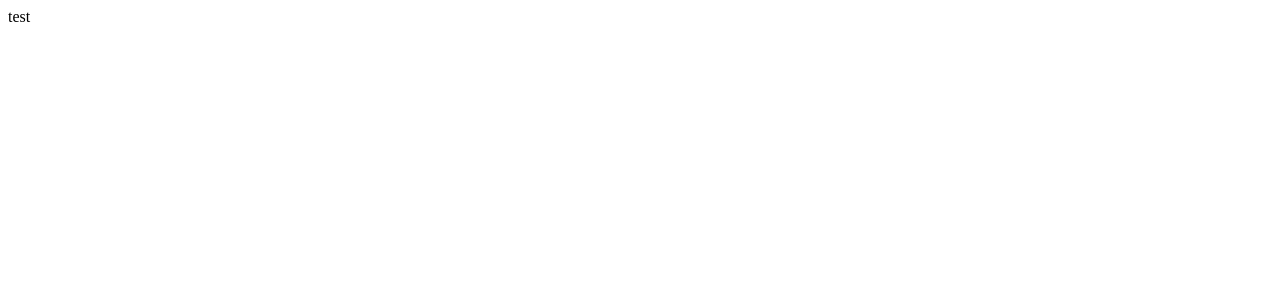
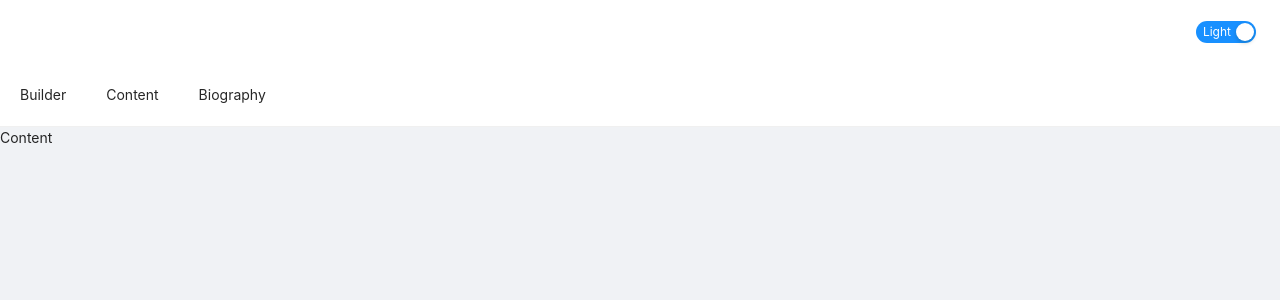
Before and after one commit to GhazalehEslamifard/ARTBEES-test-app, a React (Create React App) app: page / in a window 1280 px wide. Shown: the top 300 px of the page. Built offline with nearby package versions, Linux system fonts and the light colour scheme.

Commit message:
Implement store using Redux-toolkit and define antd layouts

```diff
--- a/package.json
+++ b/package.json
@@ -3,6 +3,8 @@
   "version": "0.1.0",
   "private": true,
   "dependencies": {
+    "@emotion/react": "^11.10.4",
+    "@emotion/styled": "^11.10.4",
     "@reduxjs/toolkit": "^1.8.5",
     "@testing-library/jest-dom": "^5.14.1",
     "@testing-library/react": "^13.0.0",
@@ -12,6 +14,7 @@
     "@types/react": "^18.0.0",
     "@types/react-dom": "^18.0.0",
     "@types/react-redux": "^7.1.24",
+    "antd": "^4.23.3",
     "react": "^18.2.0",
     "react-dom": "^18.2.0",
     "react-redux": "^8.0.4",
--- a/src/App.tsx
+++ b/src/App.tsx
@@ -1,5 +1,54 @@
-function App() {
-  return <div className="App">test</div>;
+import { Switch, Layout, Menu, PageHeader, Row, Col } from "antd";
+import React, { useCallback } from "react";
+
+import { useAppDispatch, useAppSelector } from "./store/hooks";
+import { changeTheme, selectTheme } from "./store/reducer";
+import { StyledLayout } from "./styles";
+
+const navItem: { title: string; id: number }[] = [
+  { title: "Builder", id: 1 },
+  { title: "Content", id: 2 },
+  { title: "Biography", id: 3 },
+];
+
+function App(): React.ReactElement {
+  const theme = useAppSelector(selectTheme);
+  const dispatch = useAppDispatch();
+  const { Header, Content } = Layout;
+
+  const handleThemeChange = useCallback(() => {
+    dispatch(changeTheme(!theme.isInDarkMode));
+  }, [theme.isInDarkMode]);
+
+  return (
+    <StyledLayout>
+      <Header>
+        <PageHeader
+          ghost={false}
+          extra={[
+            <Switch
+              title="Switch theme"
+              checkedChildren="Light"
+              unCheckedChildren="Dark"
+              key="theme"
+              checked={!theme.isInDarkMode}
+              onChange={handleThemeChange}
+            />,
+          ]}
+        />
+        <Menu mode="horizontal">
+          {navItem.map((item) => (
+            <Menu.Item key={item.id}>{item.title}</Menu.Item>
+          ))}
+        </Menu>
+      </Header>
+      <Content>
+        <Row>
+          <Col>Content</Col>
+        </Row>
+      </Content>
+    </StyledLayout>
+  );
 }
 
 export default App;
--- a/src/index.tsx
+++ b/src/index.tsx
@@ -1,15 +1,23 @@
+import { Global } from "@emotion/react";
 import React from "react";
 import ReactDOM from "react-dom/client";
+import { Provider } from "react-redux";
+import "antd/dist/antd.min.css";
 
 import App from "./App";
 import reportWebVitals from "./reportWebVitals";
+import { store } from "./store";
+import { globalStyles } from "./styles";
 
 const root = ReactDOM.createRoot(
   document.getElementById("root") as HTMLElement
 );
 root.render(
   <React.StrictMode>
-    <App />
+    <Provider store={store}>
+      <Global styles={globalStyles} />
+      <App />
+    </Provider>
   </React.StrictMode>
 );
 
--- /dev/null
+++ b/src/store/hooks.ts
@@ -0,0 +1,6 @@
+import { TypedUseSelectorHook, useDispatch, useSelector } from "react-redux";
+
+import type { RootState, AppDispatch } from "./";
+
+export const useAppDispatch: () => AppDispatch = useDispatch;
+export const useAppSelector: TypedUseSelectorHook<RootState> = useSelector;
--- /dev/null
+++ b/src/store/index.ts
@@ -0,0 +1,12 @@
+import { configureStore } from "@reduxjs/toolkit";
+
+import themeReducer from "./reducer";
+
+export const store = configureStore({
+  reducer: {
+    theme: themeReducer,
+  },
+});
+
+export type RootState = ReturnType<typeof store.getState>;
+export type AppDispatch = typeof store.dispatch;
--- /dev/null
+++ b/src/store/reducer.ts
@@ -0,0 +1,26 @@
+import { createSlice, PayloadAction } from "@reduxjs/toolkit";
+
+import { RootState } from "./";
+
+export interface ThemeState {
+  isInDarkMode: boolean;
+}
+
+const initialState: ThemeState = {
+  isInDarkMode: false,
+};
+
+const themeSlice = createSlice({
+  name: "theme",
+  initialState,
+  reducers: {
+    changeTheme: (state, action: PayloadAction<boolean>) => {
+      state.isInDarkMode = action.payload;
+    },
+  },
+});
+
+export const selectTheme = (state: RootState) => state.theme;
+export const { changeTheme } = themeSlice.actions;
+
+export default themeSlice.reducer;
--- /dev/null
+++ b/src/styles.ts
@@ -0,0 +1,19 @@
+import { css } from "@emotion/react";
+import styled from "@emotion/styled/macro";
+import { Layout } from "antd";
+
+export const globalStyles = css`
+  #root {
+    height: 100%;
+  }
+`;
+
+export const StyledLayout = styled(Layout)`
+  height: 100%;
+  overflow: auto;
+
+  & > .ant-layout-header {
+    height: unset;
+    padding: unset;
+  }
+`;
```
Also changed, not shown: 1 other file (tests, documents, lock files or other folders).
